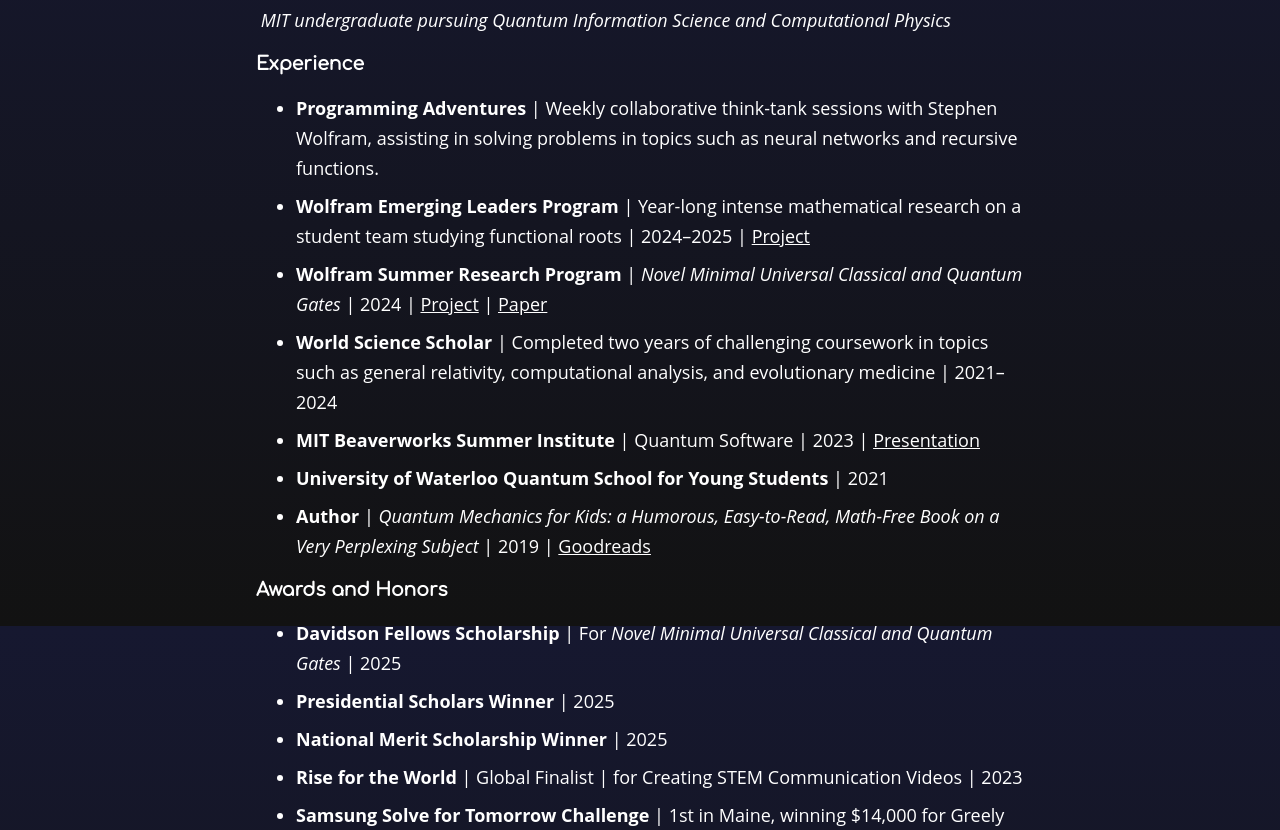
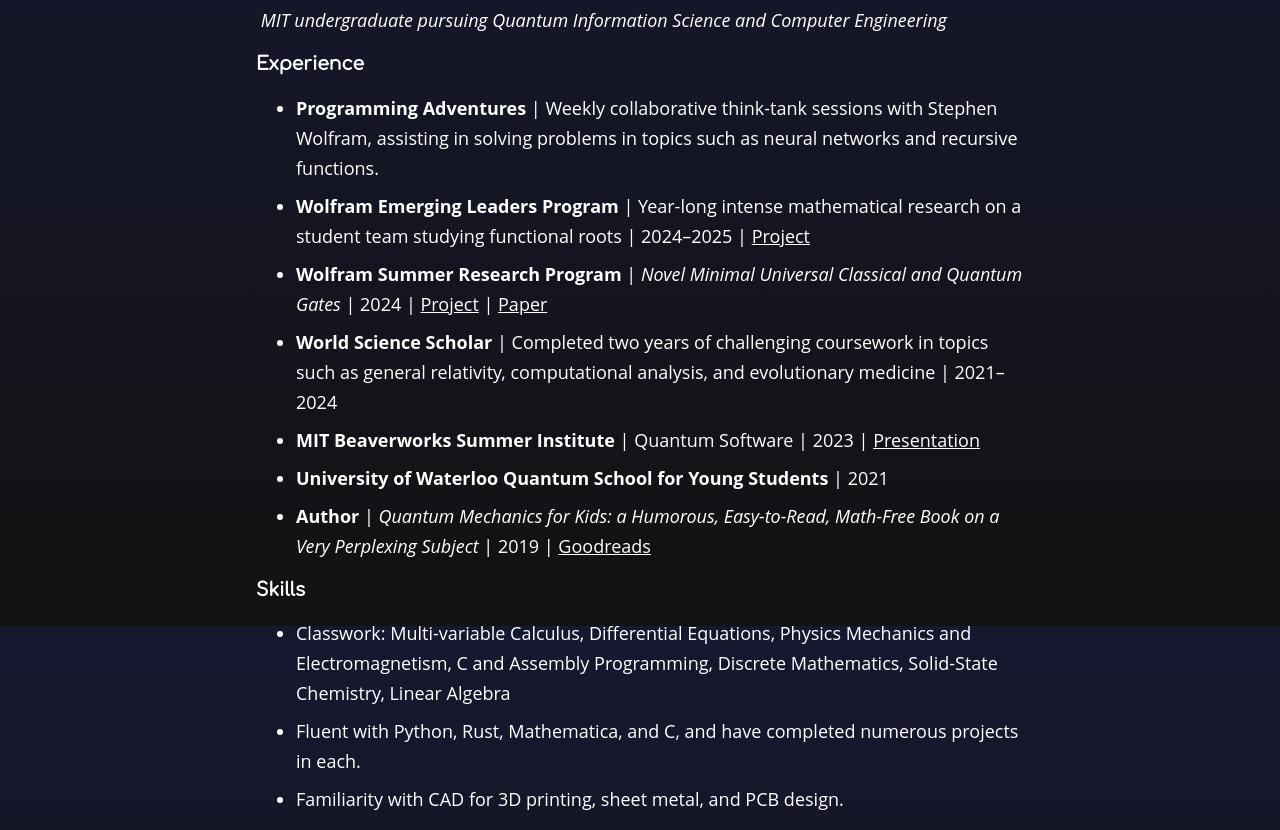
Before and after one commit to Christopherfrommaine/personal-website, a website: page dist/resume/index.html in a window 1280 px wide. Shown: the part 174-1004 px from the top of the page. Drawn offline with Linux system fonts and the light colour scheme.

Commit message:
resume update

```diff
--- a/dist/resume/index.html
+++ b/dist/resume/index.html
@@ -33,7 +33,7 @@
     <generated>
 
 <p> <em>MIT undergraduate pursuing Quantum Information Science and
-Computational Physics</em></p>
+Computer Engineering</em></p>
 <h3 id="experience">Experience</h3>
 <ul>
 <li><strong>Programming Adventures</strong> | Weekly collaborative
@@ -59,6 +59,16 @@
 Humorous, Easy-to-Read, Math-Free Book on a Very Perplexing Subject</em>
 | 2019 | <a
 href="https://www.goodreads.com/book/show/52255113-quantum-mechanics-for-kids">Goodreads</a></li>
+</ul>
+<h3 id="skills">Skills</h3>
+<ul>
+<li>Classwork: Multi-variable Calculus, Differential Equations, Physics
+Mechanics and Electromagnetism, C and Assembly Programming, Discrete
+Mathematics, Solid-State Chemistry, Linear Algebra</li>
+<li>Fluent with Python, Rust, Mathematica, and C, and have completed
+numerous projects in each.</li>
+<li>Familiarity with CAD for 3D printing, sheet metal, and PCB
+design.</li>
 </ul>
 <h3 id="awards-and-honors">Awards and Honors</h3>
 <ul>
```
Also changed, not shown: dist/assets/Resume.md (+7 -1 lines), dist/version/index.html (+1 -1 lines), 3 other files.
